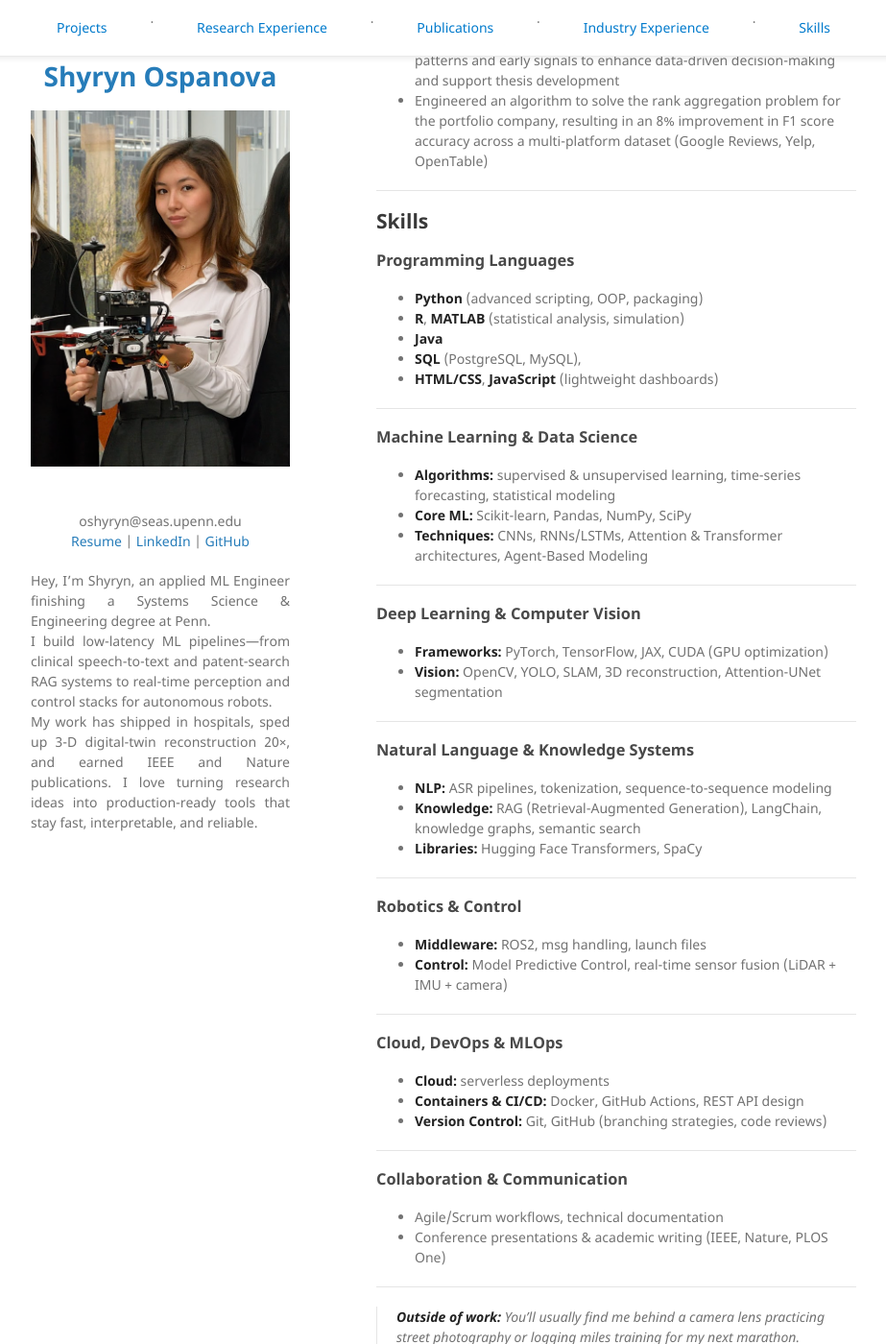
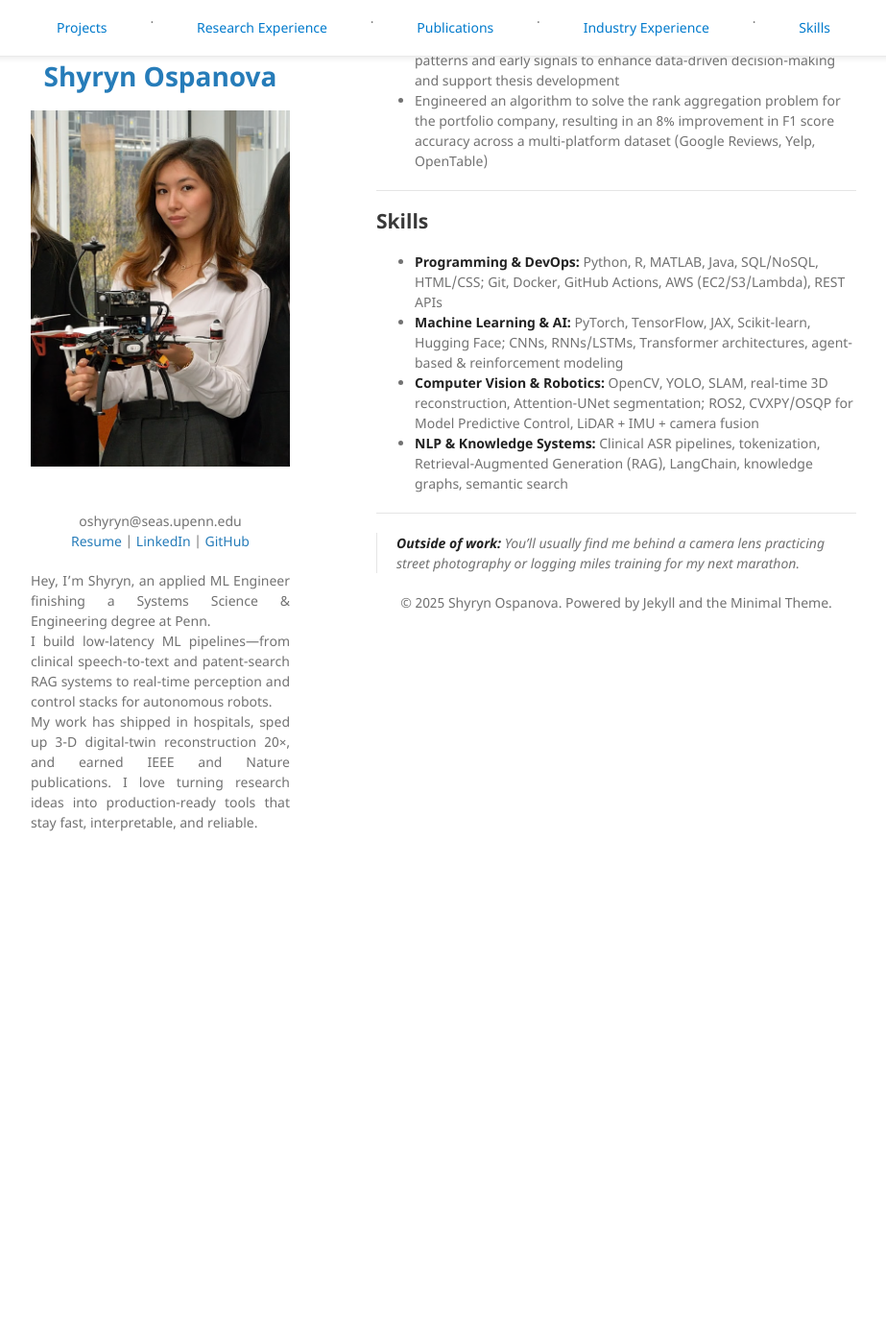
Before and after one commit to re1null0/portfolio.io, a Jekyll site: the page built from index.md, in a window 1280 px wide and 1400 px high, scrolled down 4596 px. Shown: the whole window at 96% size, without its empty margins (178-1101 px from the left). Built offline with Jekyll 4.4.1, drawn with Linux system fonts in a browser that asks for light colours.

Commit message:
Update index.md

```diff
--- a/index.md
+++ b/index.md
@@ -338,51 +338,10 @@ Produced the first public curriculum on Neural Networks and Computer Vision (Ope
 
 ## Skills {#skills}
 
-### Programming Languages
-- **Python** (advanced scripting, OOP, packaging)
-- **R**, **MATLAB** (statistical analysis, simulation)
-- **Java**
-- **SQL** (PostgreSQL, MySQL),
-- **HTML/CSS**, **JavaScript** (lightweight dashboards)
-
----
-
-### Machine Learning & Data Science
-- **Algorithms:** supervised & unsupervised learning, time-series forecasting, statistical modeling
-- **Core ML:** Scikit-learn, Pandas, NumPy, SciPy
-- **Techniques:** CNNs, RNNs/LSTMs, Attention & Transformer architectures, Agent-Based Modeling
-
----
-
-### Deep Learning & Computer Vision
-- **Frameworks:** PyTorch, TensorFlow, JAX, CUDA (GPU optimization)
-- **Vision:** OpenCV, YOLO, SLAM, 3D reconstruction, Attention-UNet segmentation
-
----
-
-### Natural Language & Knowledge Systems
-- **NLP:** ASR pipelines, tokenization, sequence-to-sequence modeling
-- **Knowledge:** RAG (Retrieval-Augmented Generation), LangChain, knowledge graphs, semantic search
-- **Libraries:** Hugging Face Transformers, SpaCy
-
----
-
-### Robotics & Control
-- **Middleware:** ROS2, msg handling, launch files
-- **Control:** Model Predictive Control, real-time sensor fusion (LiDAR + IMU + camera)
-
----
-
-### Cloud, DevOps & MLOps
-- **Cloud:** serverless deployments
-- **Containers & CI/CD:** Docker, GitHub Actions, REST API design
-- **Version Control:** Git, GitHub (branching strategies, code reviews)
-
----
-
-### Collaboration & Communication
-- Agile/Scrum workflows, technical documentation
-- Conference presentations & academic writing (IEEE, Nature, PLOS One)
+- **Programming & DevOps:** Python, R, MATLAB, Java, SQL/NoSQL, HTML/CSS; Git, Docker, GitHub Actions, AWS (EC2/S3/Lambda), REST APIs
+- **Machine Learning & AI:** PyTorch, TensorFlow, JAX, Scikit-learn, Hugging Face; CNNs, RNNs/LSTMs, Transformer architectures, agent-based & reinforcement modeling
+- **Computer Vision & Robotics:** OpenCV, YOLO, SLAM, real-time 3D reconstruction, Attention-UNet segmentation; ROS2, CVXPY/OSQP for Model Predictive Control, LiDAR + IMU + camera fusion
+- **NLP & Knowledge Systems:** Clinical ASR pipelines, tokenization, Retrieval-Augmented Generation (RAG), LangChain, knowledge graphs, semantic search
 
 ---
 
```
